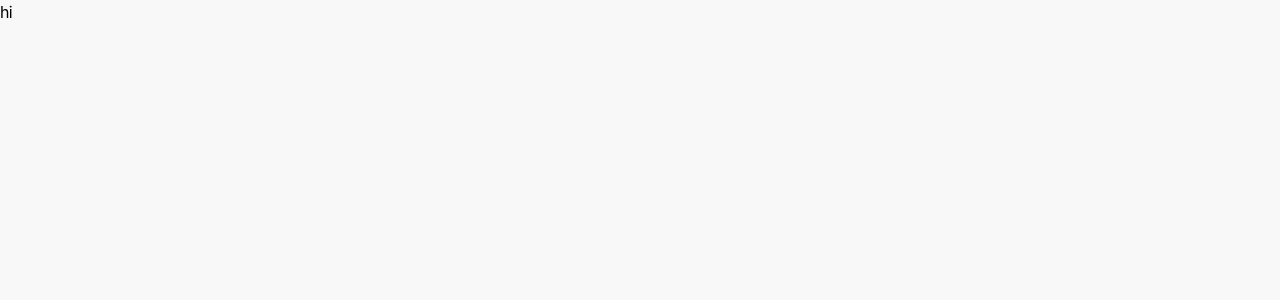
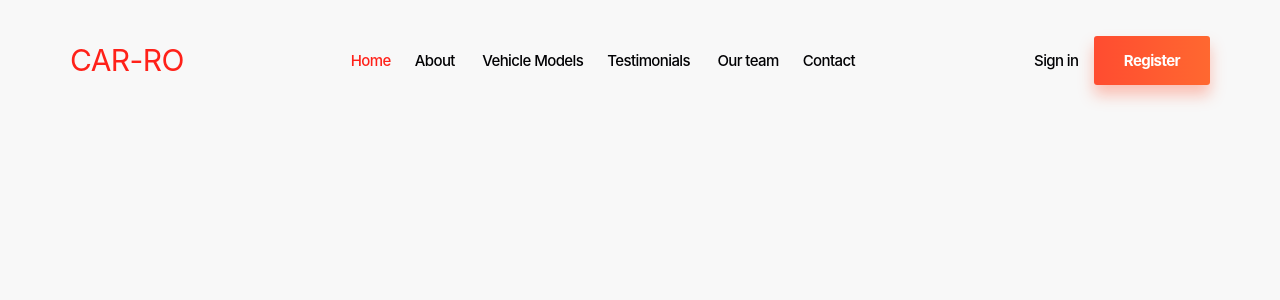
Before and after one commit to Owahed/cargo, a React (Vite) app: page /about in a window 1280 px wide. Shown: the top 300 px of the page. Built offline with nearby package versions, Linux system fonts and the light colour scheme.

Commit message:
nav--link

```diff
--- a/src/components/navbar/navbar.jsx
+++ b/src/components/navbar/navbar.jsx
@@ -1,12 +1,12 @@
 import React, { useState } from "react";
 import "./navbar.scss";
-import { Link } from "react-router-dom";
+import { Link, NavLink } from "react-router-dom";
 
 const Navbar = () => {
   const [value, setValue] = useState(false);
   return (
     <div className="navbar-section elementor-container">
-      <div className={value ? "navbar-content  height" : "navbar-content  "}>
+      <nav className={value ? "navbar-content  height" : "navbar-content  "}>
         <div>
           <span>CAR-RO</span>
         </div>
@@ -18,11 +18,10 @@ const Navbar = () => {
 
         <div className={value ? "navbar-name" : "navbar-name active"}>
           <a href="/">Home</a>
-          <a>
-            {" "}
-            <Link to="about">About </Link>
-          </a>
-          <a href="/">Vehicle Models</a>
+
+          <NavLink to="about">About </NavLink>
+
+          <a href="/about">Vehicle Models</a>
           <a href="#">Testimonials</a>
           <a href="/"> Our team</a>
           <a href="#">Contact</a>
@@ -32,7 +31,7 @@ const Navbar = () => {
           <a href="#">Sign in </a>
           <a href="#">Register</a>
         </div>
-      </div>
+      </nav>
     </div>
   );
 };
--- a/src/page/About.jsx
+++ b/src/page/About.jsx
@@ -1,7 +1,12 @@
 import React from "react";
+import Navbar from "../components/navbar/navbar";
 
 const About = () => {
-  return <div>hi</div>;
+  return (
+    <div>
+      <Navbar />
+    </div>
+  );
 };
 
 export default About;
```
